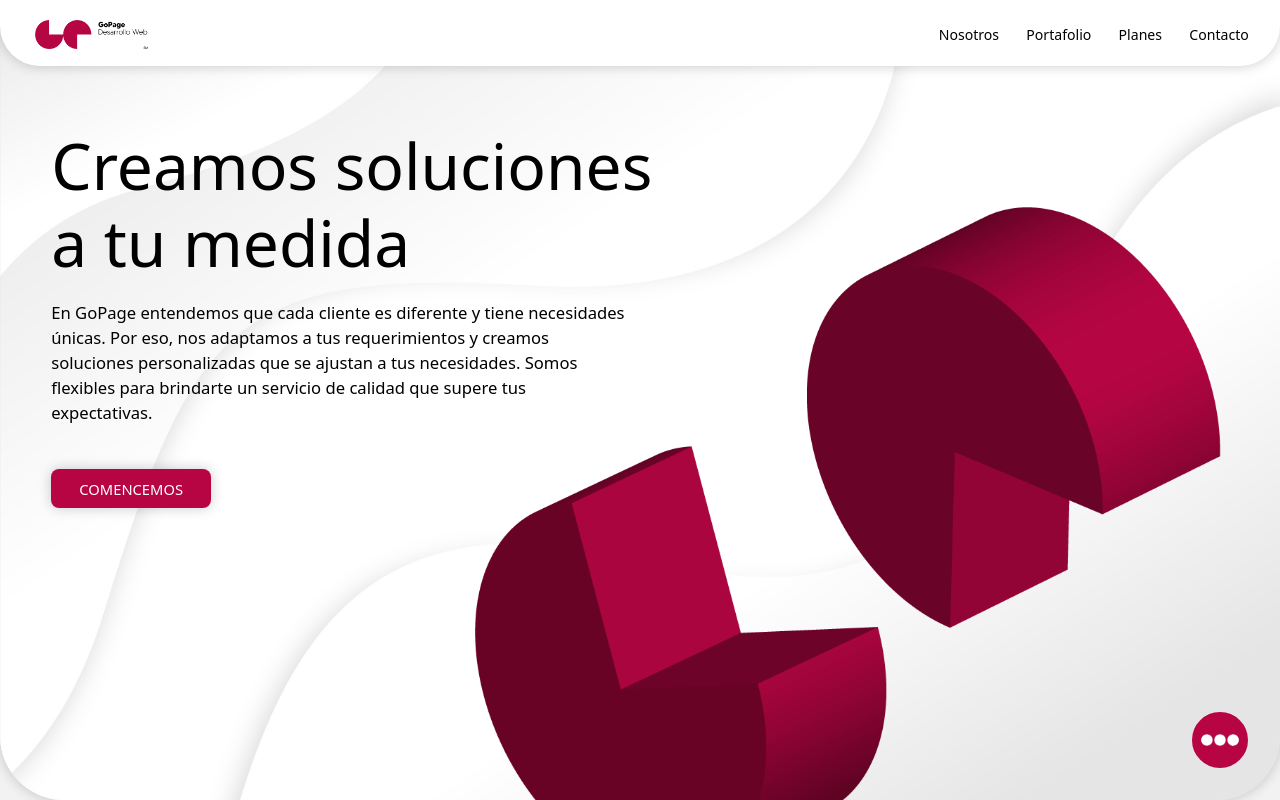
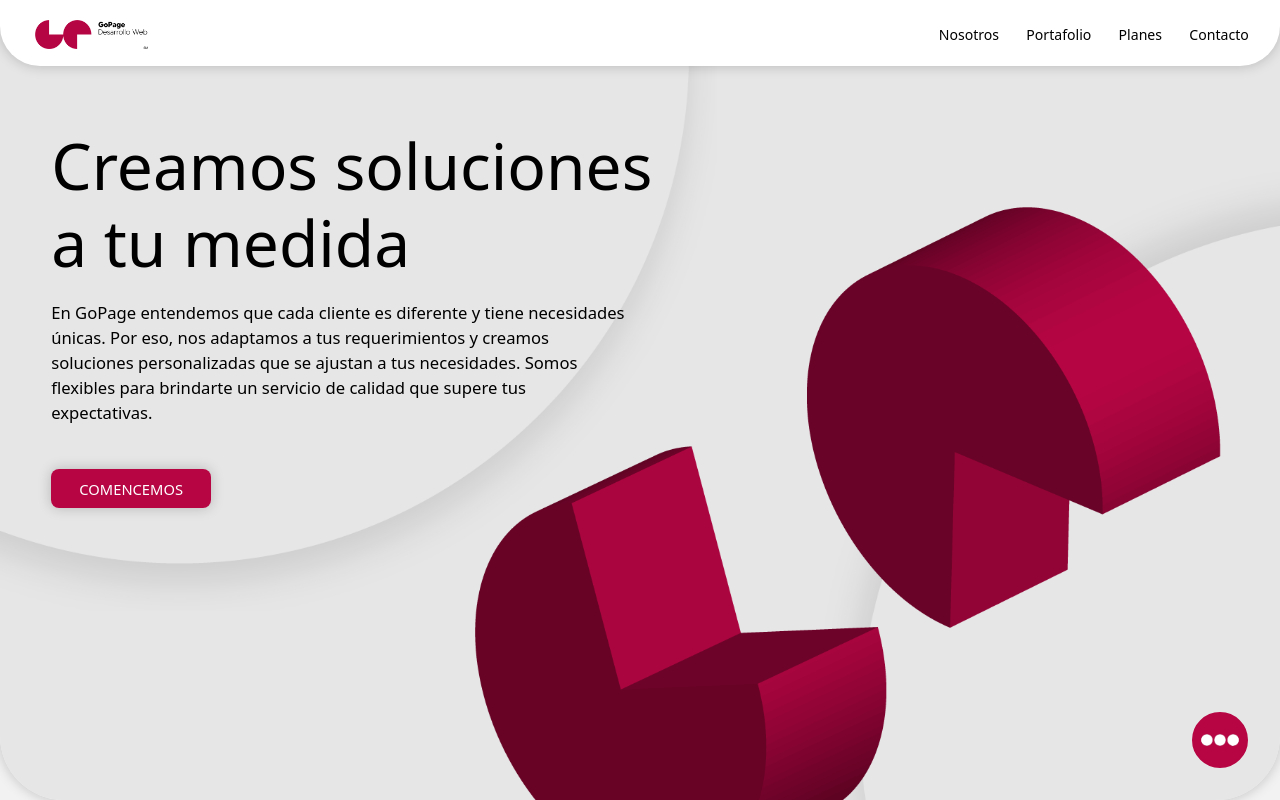
Before and after one commit to dileo24/portafolioGP, a React (Create React App) app in the folder client/: page / in a window 1280 px wide. Shown: the top 800 px of the page. Built offline with nearby package versions, Linux system fonts and the light colour scheme.

Commit message:
fixes home

```diff
--- a/client/src/styles/components/_nosotros.scss
+++ b/client/src/styles/components/_nosotros.scss
@@ -7,7 +7,7 @@
     //background-color: rgba(255, 255, 255, 0);
     // background-image: linear-gradient(135deg, #f5f7fa 0%, #e2c3cf 100%);
     // background-image: linear-gradient(135deg, #f5f7fa 0%, #bedbf0 100%);
-    background-image: url("../../multimedia/ondas5-01.jpg");
+    background-image: url("../../multimedia/fondo1.png");
     // background-position: start;
     background-size: cover;
     box-shadow: 0px 0px 0.8rem 0px rgba(0, 0, 0, 0.207);
```
Also changed, not shown: client/src/multimedia/fondo1.png (added).
